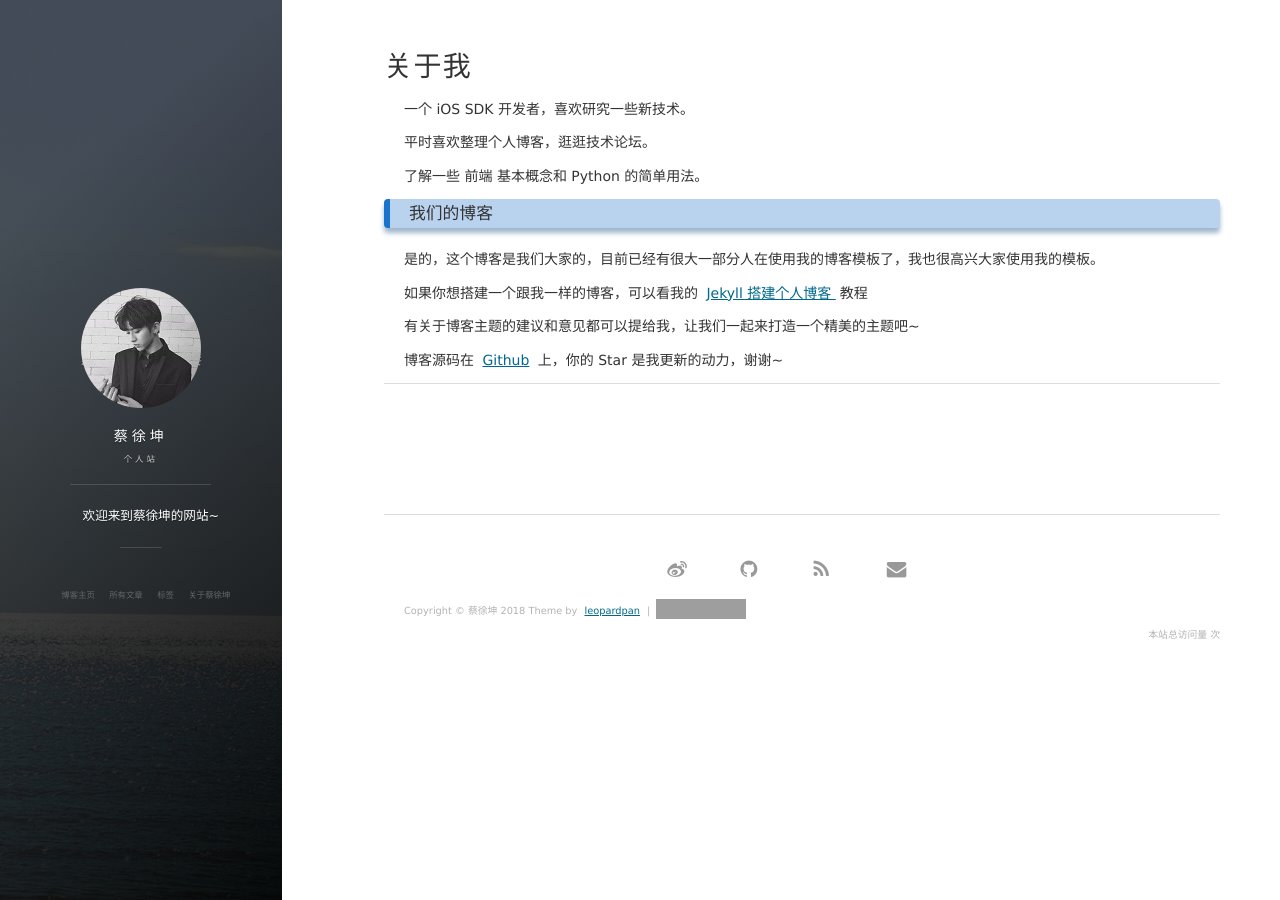
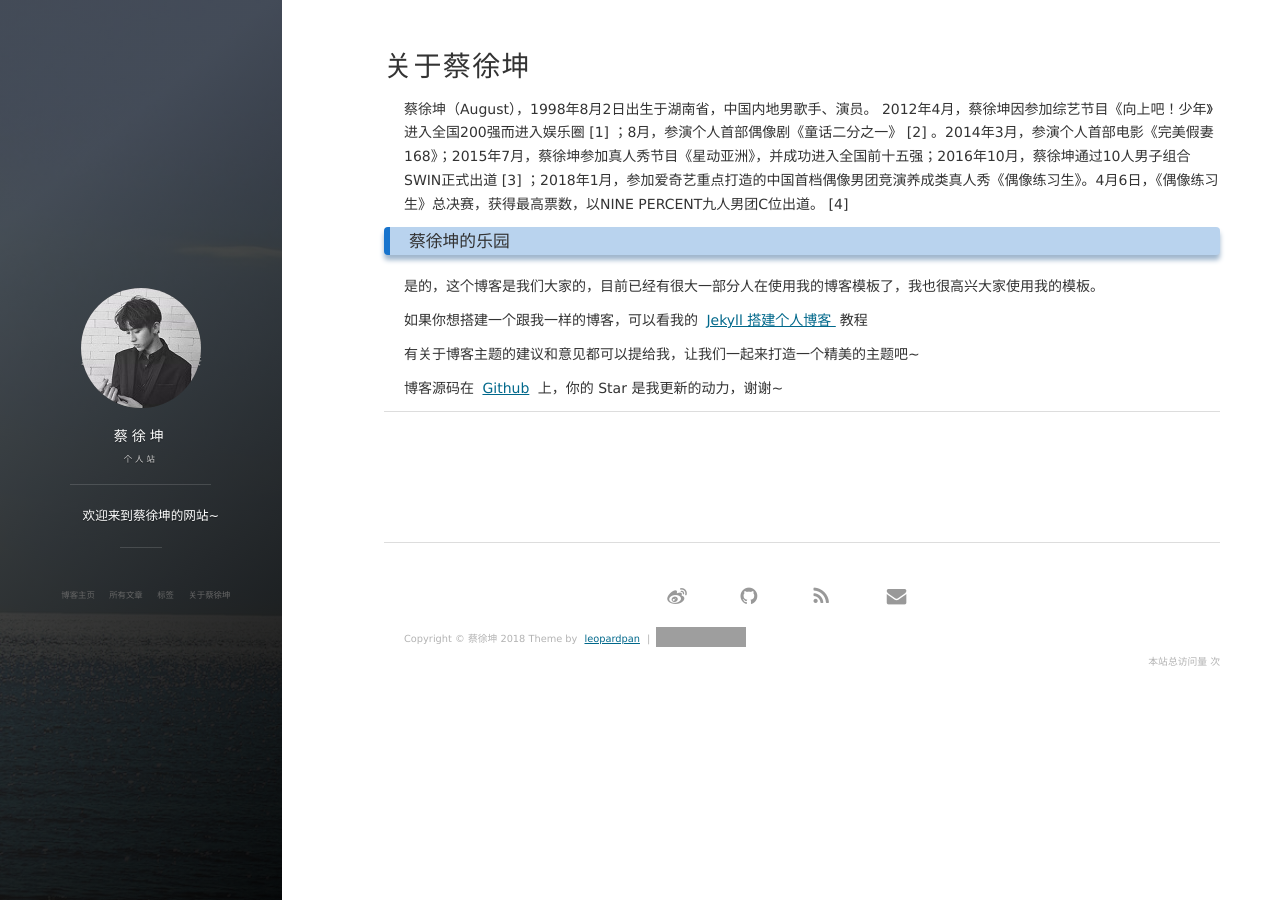
Before and after one commit to neineimax/neineimax.github.io, a Jekyll site: the page built from about.md, in a window 1280 px wide. Built offline with Jekyll 4.4.1, drawn with Linux system fonts in a browser that asks for light colours; nearby versions of some CDN libraries; comment, search, counter and statistics services are not loaded; grey boxes are pictures that could not be loaded.

Commit message:
Update about.md

```diff
--- a/about.md
+++ b/about.md
@@ -1,17 +1,13 @@
 ---
 layout: page
-title: 关于我
+title: 关于蔡徐坤
 ---
+<p>
+蔡徐坤（August），1998年8月2日出生于湖南省，中国内地男歌手、演员。
 
-一个 iOS SDK 开发者，喜欢研究一些新技术。
+2012年4月，蔡徐坤因参加综艺节目《向上吧！少年》进入全国200强而进入娱乐圈 [1]  ；8月，参演个人首部偶像剧《童话二分之一》 [2]  。2014年3月，参演个人首部电影《完美假妻168》；2015年7月，蔡徐坤参加真人秀节目《星动亚洲》，并成功进入全国前十五强；2016年10月，蔡徐坤通过10人男子组合SWIN正式出道 [3]  ；2018年1月，参加爱奇艺重点打造的中国首档偶像男团竞演养成类真人秀《偶像练习生》。4月6日，《偶像练习生》总决赛，获得最高票数，以NINE PERCENT九人男团C位出道。 [4]
 <p>
-平时喜欢整理个人博客，逛逛技术论坛。
-<p>
-了解一些 前端 基本概念和 Python 的简单用法。
-
-<p>
-
-<h3> 我们的博客 </h3>
+<h3> 蔡徐坤的乐园 </h3>
 
 <p>
 
```
